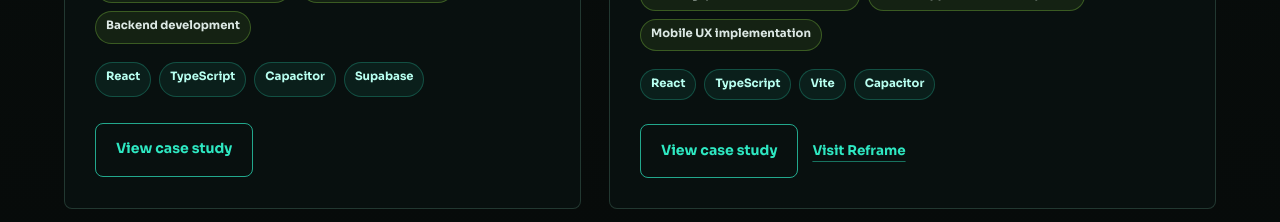
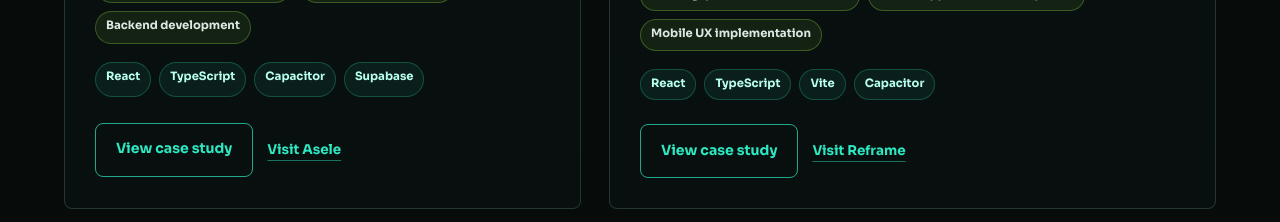
Before and after one commit to kenoyek/kasel-digital-solutions, a Next.js app: page / in a window 1280 px wide. Shown: the part 5460-5682 px from the top of the page. Built offline with nearby package versions, Linux system fonts and the light colour scheme.

Commit message:
Add Asele project link

```diff
--- a/app/data/case-studies.ts
+++ b/app/data/case-studies.ts
@@ -172,6 +172,12 @@ export const caseStudies: CaseStudy[] = [
     ],
     outcome:
       "Asele gives users a structured and private way to track their cycle, recognise personal health patterns and receive timely wellness reminders.",
+    websiteLinks: [
+      {
+        label: "Visit Asele",
+        url: "https://www.asele.health",
+      },
+    ],
     relatedSlugs: ["1vet", "reframe"],
     visualAlt:
       "Designed mobile interface preview representing Asele cycle tracking, reminders and private wellness records.",
```
Also changed, not shown: 1 other file (tests, documents, lock files or other folders).
